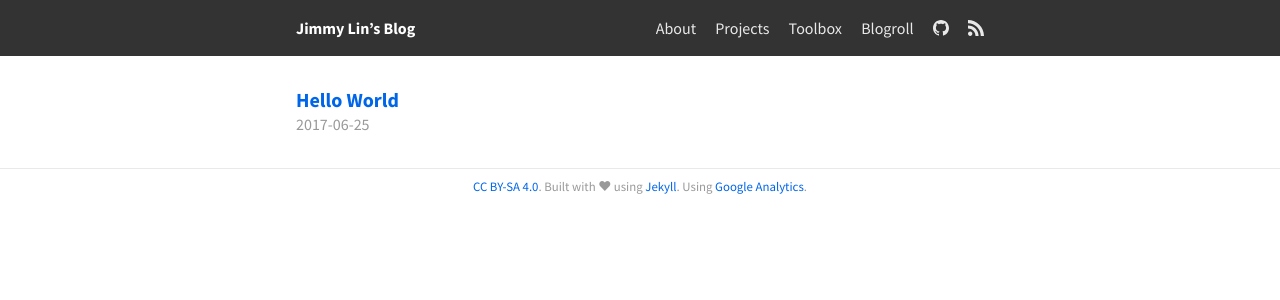
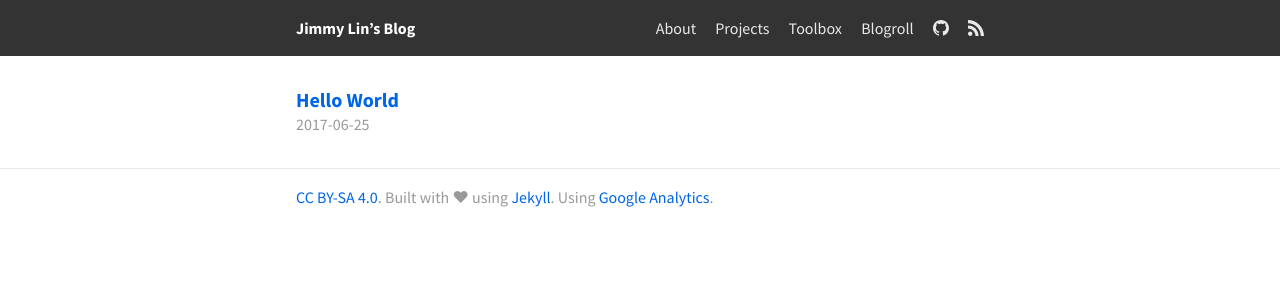
Before and after one commit to mnghsn/jmln.tw, a Jekyll site: the page built from index.html, in a window 1280 px wide. Shown: the top 300 px of the page. Built offline with Jekyll 4.4.1, drawn with Linux system fonts in a browser that asks for light colours.

Commit message:
Increase font size and align text left in footer

```diff
--- a/_sass/_layout.scss
+++ b/_sass/_layout.scss
@@ -70,9 +70,7 @@
 
 .site-footer {
   margin-top: $spacer-xl;
-  padding: $spacer-sm 0;
+  padding: $spacer-md 0;
   border-top: $border;
   color: $color-text-muted;
-  font-size: $font-size-sm;
-  text-align: center;
 }
```
